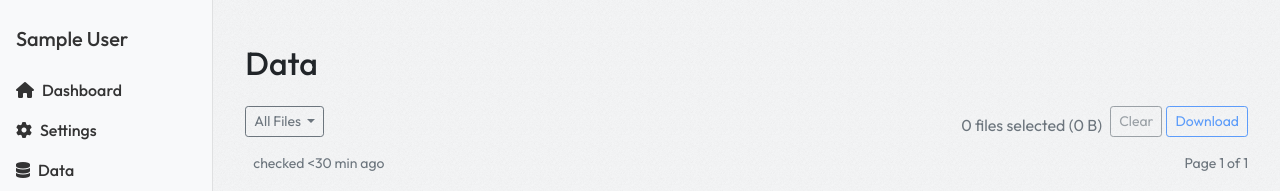
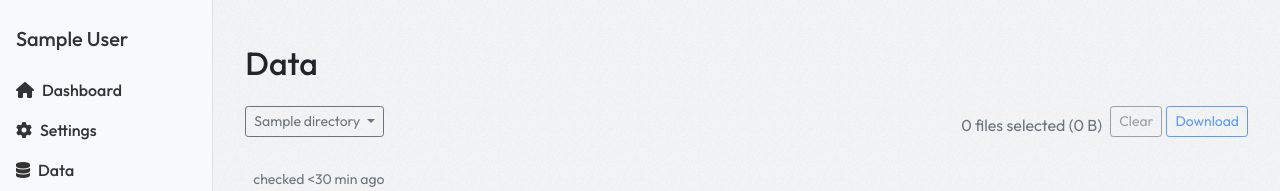
Before and after one commit to Neurotech-Hub/HubLink-Server, a Flask app: template templates/data.html in a window 1280 px wide. Shown: the part 56-247 px from the top of the page. Run offline with Flask 3, Linux system fonts and the light colour scheme; tables that the repository leaves empty hold one stand-in row (values such as "Sample post"); the template is opened without the code that fills it: values that come from a table or form of the project are taken from there, most other values are stand-ins (such as "Sample title", 1, 10 or a date in 2020); some libraries are stand-ins or nearby versions; some web fonts are replaced.

Commit message:
Data htmx

```diff
--- a/accounts.py
+++ b/accounts.py
@@ -169,7 +169,7 @@ def account_data(account_url, directory=None):
         account = Account.query.filter_by(url=account_url).first_or_404()
         account.count_page_loads += 1
         db.session.commit()
-        return render_template('data.html', account=account)
+        return render_template('data.html', account=account, directory=directory)
     except Exception as e:
         logging.error(f"Error loading data for {account_url}: {e}")
         return "There was an issue loading the data page.", 500
--- a/templates/components/data_content.html
+++ b/templates/components/data_content.html
@@ -1,24 +1,14 @@
 <!-- Device Filter Pills and Download Bar -->
 <div class="d-flex flex-column flex-md-row justify-content-between align-items-start mb-3 gap-3">
     <!-- Directory Filter -->
-    <div class="dropdown">
-        <button class="btn btn-sm btn-outline-secondary dropdown-toggle" type="button" data-bs-toggle="dropdown" aria-expanded="false">
-            {% if directory %}
-                {{ directory }}
-            {% else %}
-                All Files
-            {% endif %}
+    <div class="dropdown mb-3">
+        <button class="btn btn-outline-secondary btn-sm dropdown-toggle" type="button" data-bs-toggle="dropdown" aria-expanded="false">
+            {% if current_directory %}{{ current_directory }}{% else %}All Files{% endif %}
         </button>
         <ul class="dropdown-menu">
-            <li><a class="dropdown-item" href="{{ url_for('accounts.account_data_content', account_url=account.url) }}"
-                   hx-get="{{ url_for('accounts.account_data_content', account_url=account.url) }}"
-                   hx-target="#dataContent"
-                   hx-preserve>All Files</a></li>
-            {% for dir in directories %}
-                <li><a class="dropdown-item" href="{{ url_for('accounts.account_data_content', account_url=account.url, directory=dir) }}"
-                       hx-get="{{ url_for('accounts.account_data_content', account_url=account.url, directory=dir) }}"
-                       hx-target="#dataContent"
-                       hx-preserve>{{ dir }}</a></li>
+            <li><a class="dropdown-item{% if not current_directory %} active{% endif %}" href="{{ url_for('accounts.account_data', account_url=account.url) }}">All Files</a></li>
+            {% for directory in directories %}
+            <li><a class="dropdown-item{% if directory == current_directory %} active{% endif %}" href="{{ url_for('accounts.account_data', account_url=account.url, directory=directory) }}">{{ directory }}</a></li>
             {% endfor %}
         </ul>
     </div>
@@ -115,56 +105,30 @@
 </div>
 
 <!-- Pagination -->
-{% if pagination and pagination.pages and pagination.pages > 1 %}
-<nav aria-label="Page navigation" class="mt-4">
+{% if pagination and pagination.pages > 1 %}
+<nav aria-label="Page navigation">
     <ul class="pagination justify-content-center">
-        <!-- Previous button -->
-        <li class="page-item {{ 'disabled' if not pagination.has_prev }}">
-            <a class="page-link" href="#"
-                hx-get="{{ url_for('accounts.account_data_content',
-                    account_url=account.url,
-                    directory=current_directory,
-                    page=pagination.prev_num) if pagination.has_prev else '#' }}"
-                hx-target="#dataContent"
-                hx-swap="innerHTML transition:true"
-                hx-preserve>
-                Previous
-            </a>
+        {% if pagination.has_prev %}
+        <li class="page-item">
+            <a class="page-link" href="{{ url_for('accounts.account_data', account_url=account.url, page=pagination.prev_num, directory=directory) }}">Previous</a>
         </li>
+        {% endif %}
 
-        <!-- Page numbers -->
-        {% for page_num in pagination.iter_pages(left_edge=2, left_current=2, right_current=2, right_edge=2) %}
+        {% for page_num in pagination.iter_pages() %}
             {% if page_num %}
-                <li class="page-item {{ 'active' if page_num == pagination.page }}">
-                    <a class="page-link" href="#"
-                       hx-get="{{ url_for('accounts.account_data_content',
-                           account_url=account.url,
-                           directory=current_directory,
-                           page=page_num) }}"
-                       hx-target="#dataContent"
-                       hx-swap="innerHTML transition:true"
-                       hx-preserve>
-                        {{ page_num }}
-                    </a>
+                <li class="page-item {% if page_num == pagination.page %}active{% endif %}">
+                    <a class="page-link" href="{{ url_for('accounts.account_data', account_url=account.url, page=page_num, directory=directory) }}">{{ page_num }}</a>
                 </li>
             {% else %}
                 <li class="page-item disabled"><span class="page-link">...</span></li>
             {% endif %}
         {% endfor %}
 
-        <!-- Next button -->
-        <li class="page-item {{ 'disabled' if not pagination.has_next }}">
-            <a class="page-link" href="#"
-                hx-get="{{ url_for('accounts.account_data_content',
-                    account_url=account.url,
-                    directory=current_directory,
-                    page=pagination.next_num) if pagination.has_next else '#' }}"
-                hx-target="#dataContent"
-                hx-swap="innerHTML transition:true"
-                hx-preserve>
-                Next
-            </a>
+        {% if pagination.has_next %}
+        <li class="page-item">
+            <a class="page-link" href="{{ url_for('accounts.account_data', account_url=account.url, page=pagination.next_num, directory=directory) }}">Next</a>
         </li>
+        {% endif %}
     </ul>
 </nav>
 {% endif %}
--- a/templates/data.html
+++ b/templates/data.html
@@ -21,7 +21,7 @@
     <h2 class="mb-4">Data</h2>
 
     <div id="dataContent"
-         hx-get="{{ url_for('accounts.account_data_content', account_url=account.url) }}"
+         hx-get="{{ url_for('accounts.account_data_content', account_url=account.url) }}{% if directory or request.args.get('page') %}?{% endif %}{% if directory %}directory={{ directory }}{% endif %}{% if directory and request.args.get('page') %}&{% endif %}{% if request.args.get('page') %}page={{ request.args.get('page') }}{% endif %}"
          hx-trigger="load, every 30s"
          hx-swap="innerHTML transition:true"
          hx-preserve>
```
